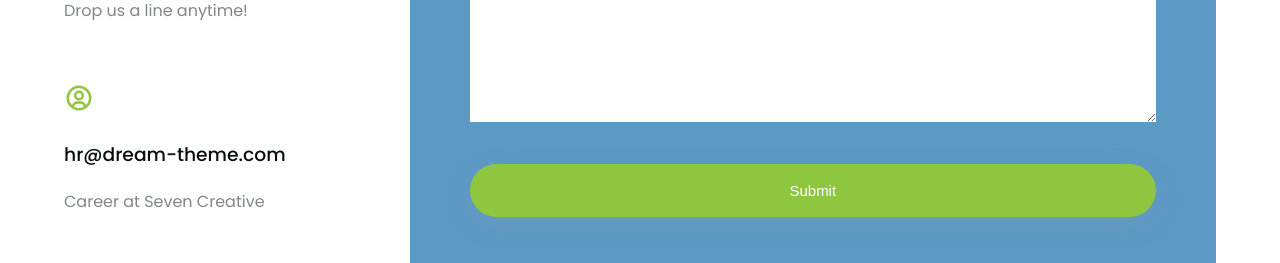
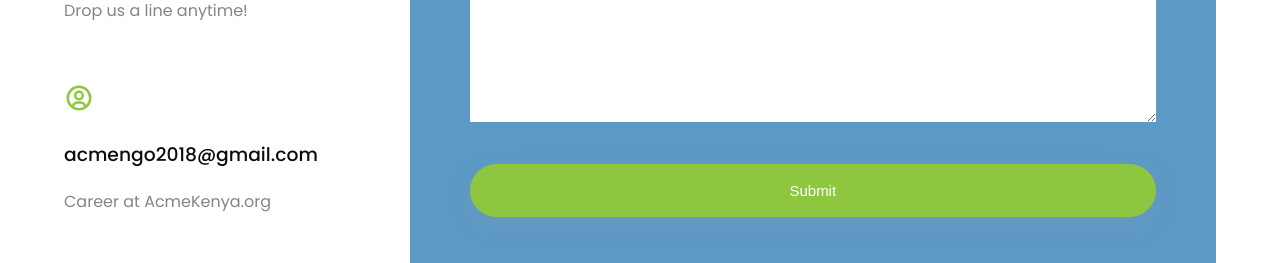
Before and after one commit to Imoite-zn/acme-org-site, a Next.js app: page /contact in a window 1280 px wide. Shown: the part 980-1243 px from the top of the page. Built offline with nearby package versions, Linux system fonts and the light colour scheme.

Commit message:
Update Contact.js

```diff
--- a/sections/Contact.js
+++ b/sections/Contact.js
@@ -36,8 +36,8 @@ const Contact = () => {
                 </div>
                 <div className='box'>
                   <BiUserCircle size={30} className='icons' />
-                  <h3>hr@dream-theme.com</h3>
-                  <span>Career at Seven Creative</span>
+                  <h3>acmengo2018@gmail.com</h3>
+                  <span>Career at AcmeKenya.org</span>
                 </div>
               </div>
               <ul>
```
